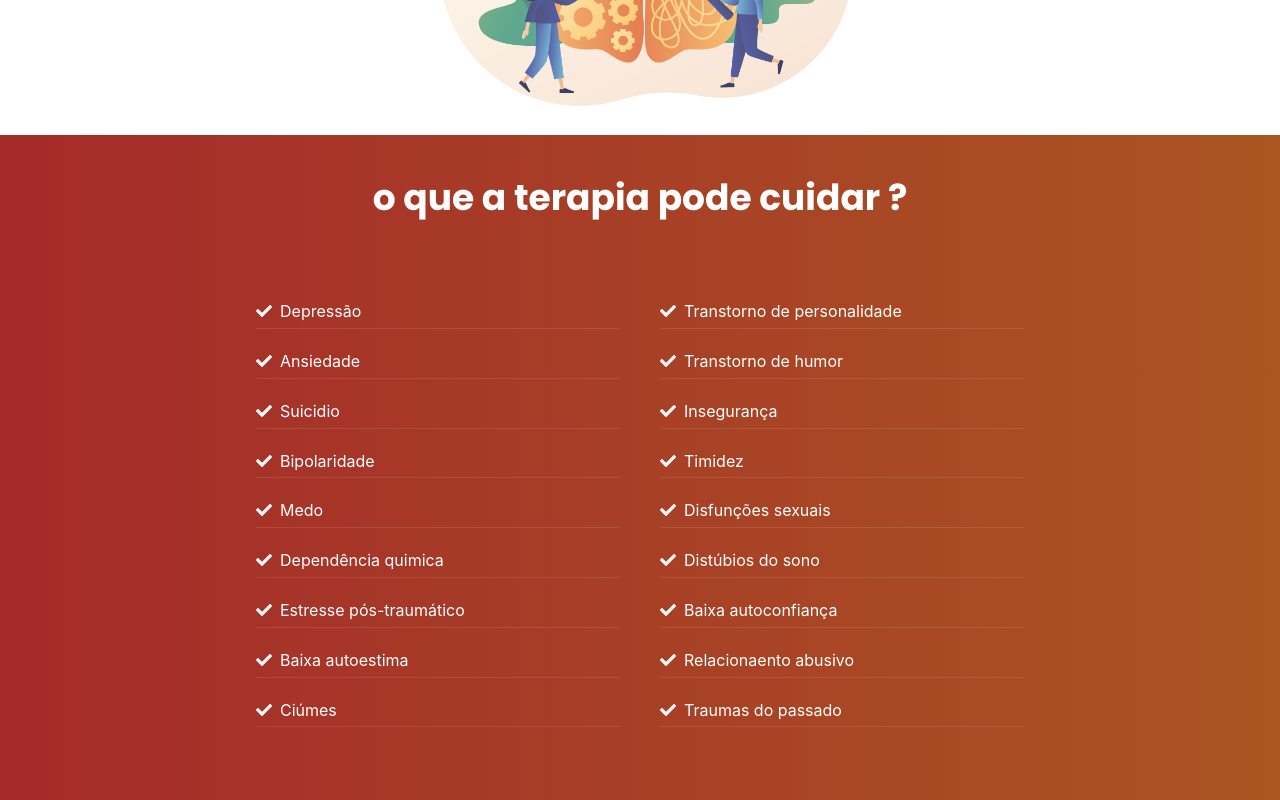
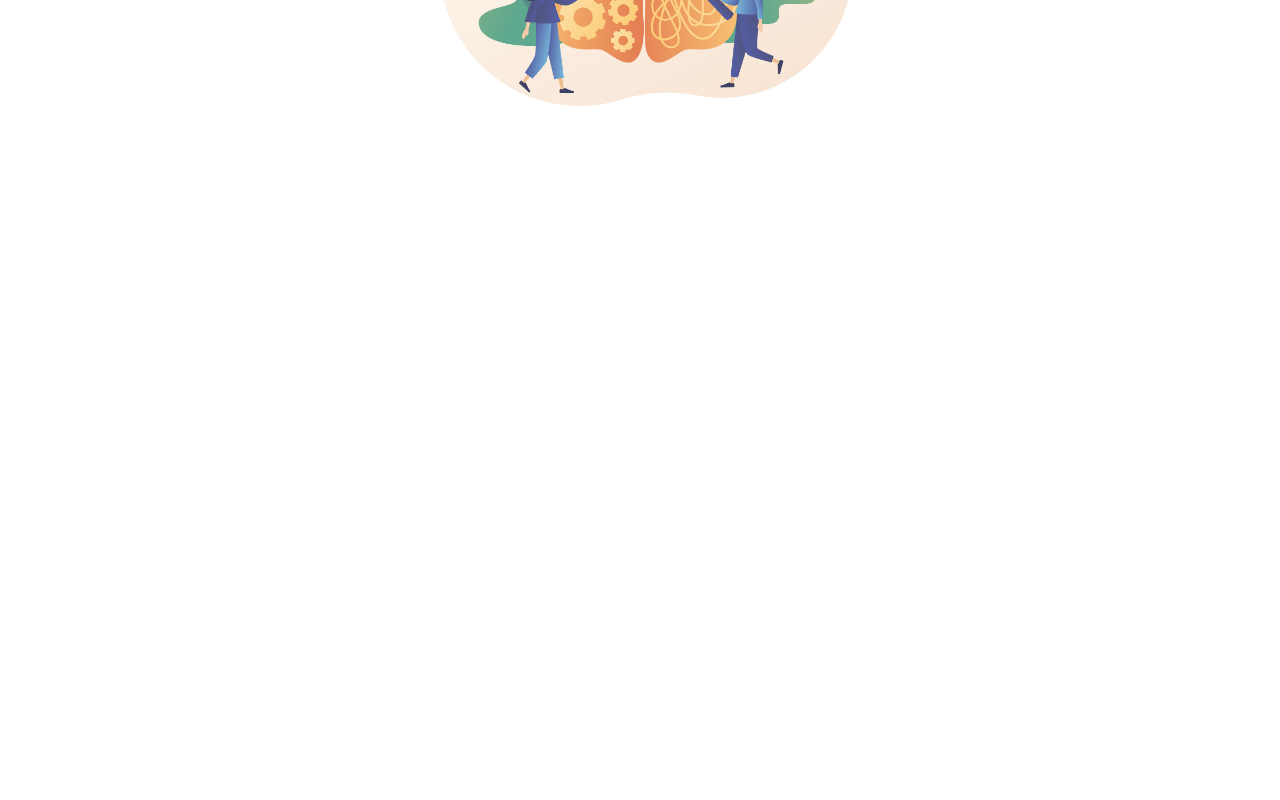
Before and after one commit to danilocassiano/Landing_Page_Micaela, a React (Create React App) app: page / in a window 1280 px wide. Shown: the part 2420-3220 px from the top of the page. Built offline with nearby package versions, Linux system fonts and the light colour scheme; a web font is replaced by a local one.

Commit message:
fix(cuidados): corrige background

```diff
--- a/src/pages/Cuidados/index.jsx
+++ b/src/pages/Cuidados/index.jsx
@@ -35,7 +35,7 @@ function Cuidados() {
     color='white'
     pd='5rem'
     gap={'5rem'}
-    bgGradient= 'linear(to right, #a52a2a, #a52)'
+    bgGradient= 'linear(to down, #fff, #ffcaba)'
     >
     <Heading
         fontFamily="Poppins"
```
